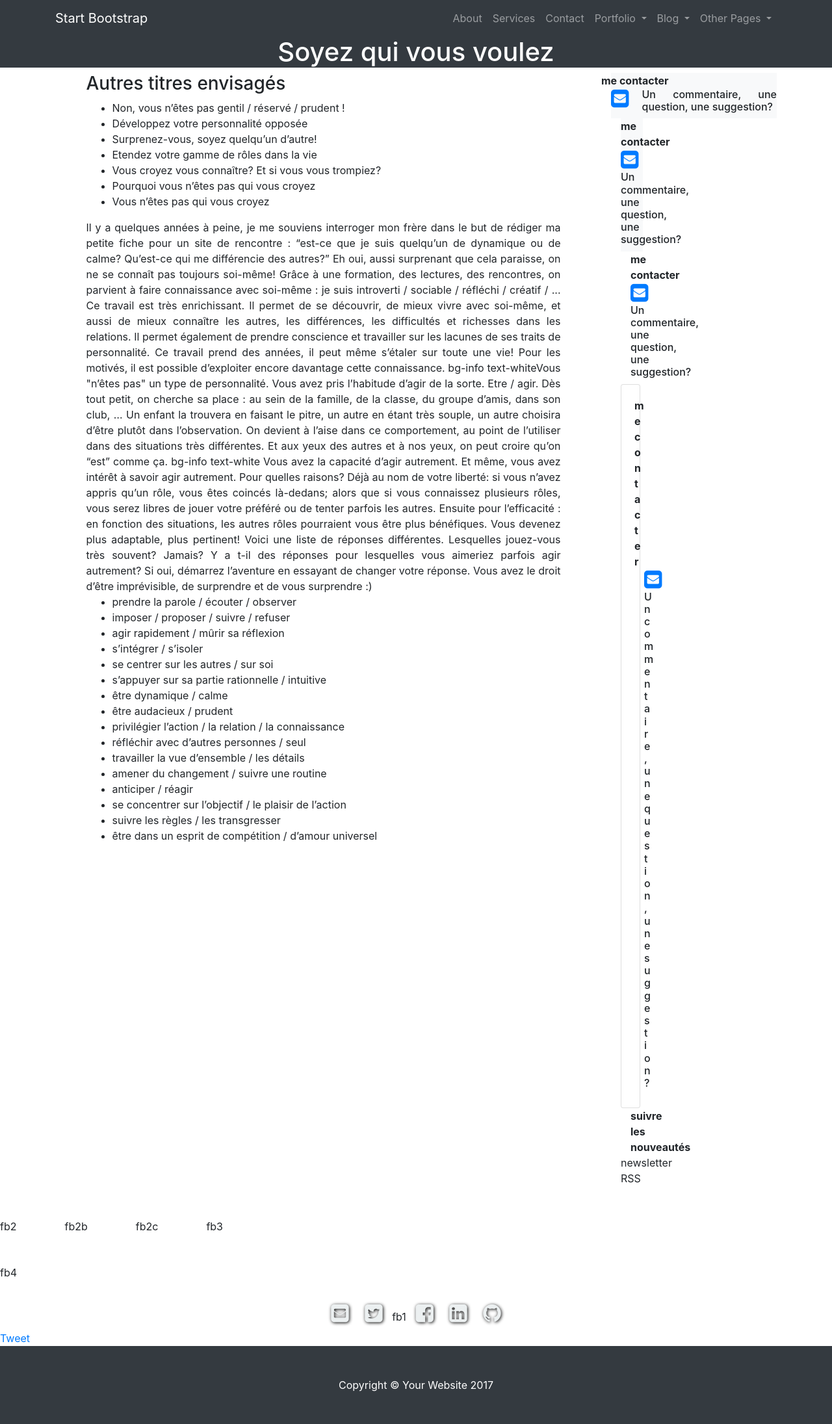
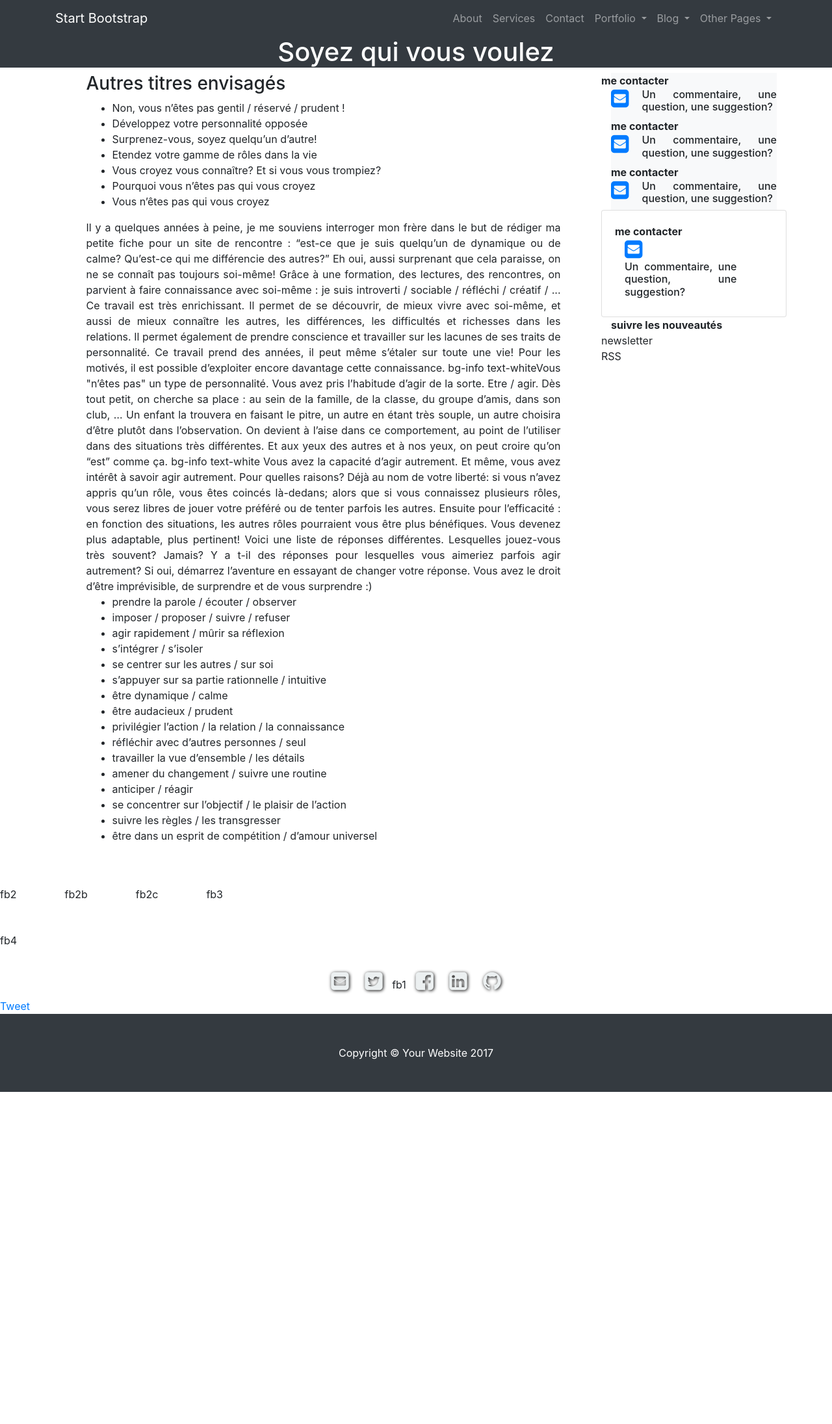
Before and after one commit to OrgaEvolutions/Nathoup.github.io, a Jekyll site: the page built from articles/personnalite.html, in a window 1280 px wide. Shown: the whole page at 65% size. Built offline with Jekyll 4.4.1, drawn with Linux system fonts in a browser that asks for light colours; nearby versions of some CDN libraries; comment, search, counter and statistics services are not loaded; after the commit the page ends 1680 px from its top, so only the background shows below that; grey boxes are pictures that could not be loaded.

Commit message:
Update post.html

```diff
--- a/_layouts/post.html
+++ b/_layouts/post.html
@@ -30,7 +30,8 @@ fin_element_liste: "</li>"
               <div class = "col-md-10"><h6>Un commentaire, une question, une suggestion?</h6></div>
              </div>
            </div>
-       <div class = "col-md-offset-1 col-md-3">
+
+
            <div class="bg-light">
             <div class="row"><div class="col"><b>me contacter</b></div></div>
              <div class="row">
@@ -38,7 +39,8 @@ fin_element_liste: "</li>"
               <div class = "col-md-10"><h6>Un commentaire, une question, une suggestion?</h6></div>
              </div>
            </div>
-       <div class = "col-md-offset-1 col-md-3">
+
+
            <div class="bg-light">
             <div class="row"><div class="col-md-12"><b>me contacter</b></div></div>
              <div class="row">
```
